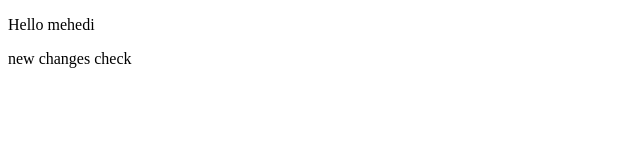
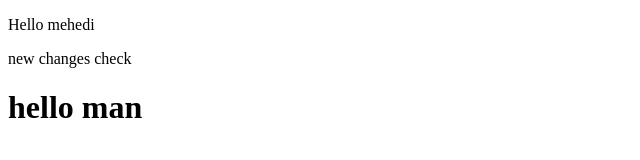
Before and after one commit to syedmehedi313/checking-repo, a plain HTML site: page index.html in a window 1280 px wide. Shown: the whole page, without its empty margins (0-640 px from the left). Drawn offline with Linux system fonts and the light colour scheme.

Commit message:
changed index

```diff
--- a/index.html
+++ b/index.html
@@ -8,5 +8,6 @@
   <body>
     <p>Hello mehedi</p>
     <p>new changes check</p>
+    <h1>hello man</h1>
   </body>
 </html>
```
